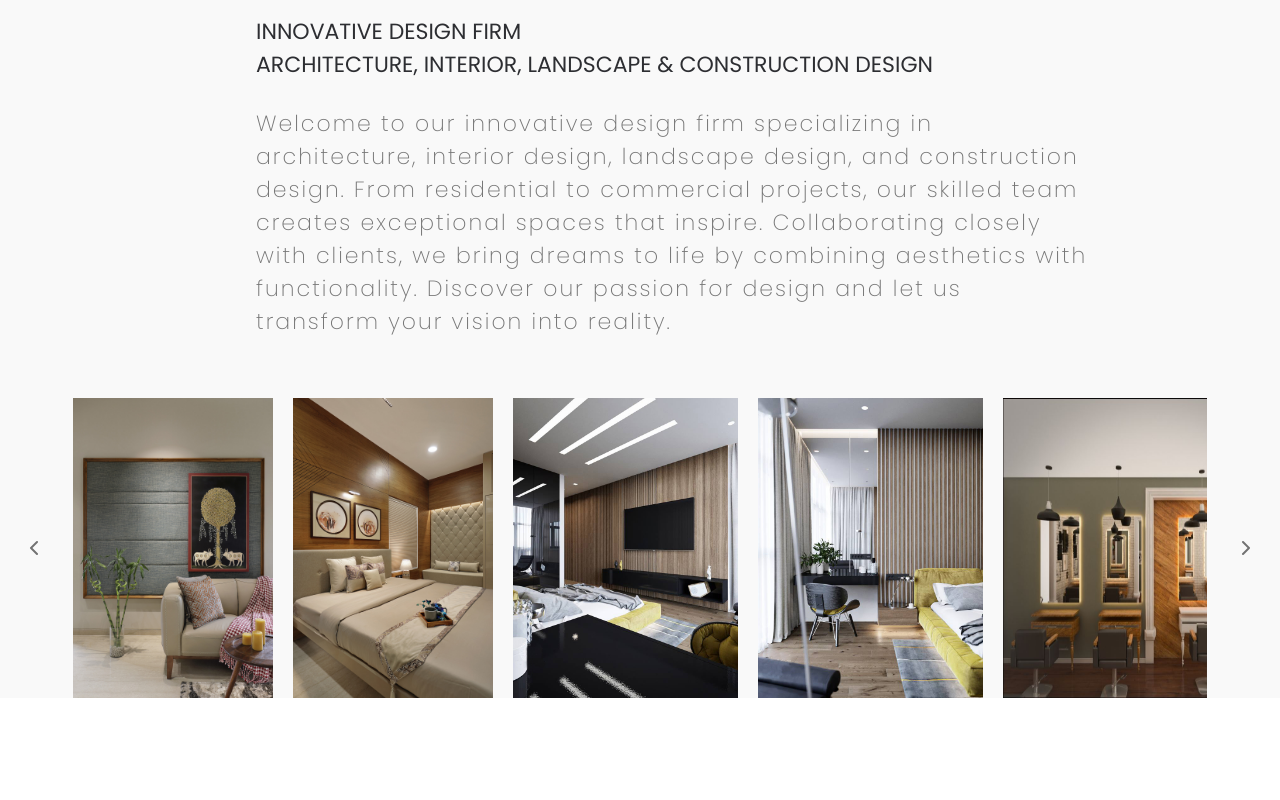
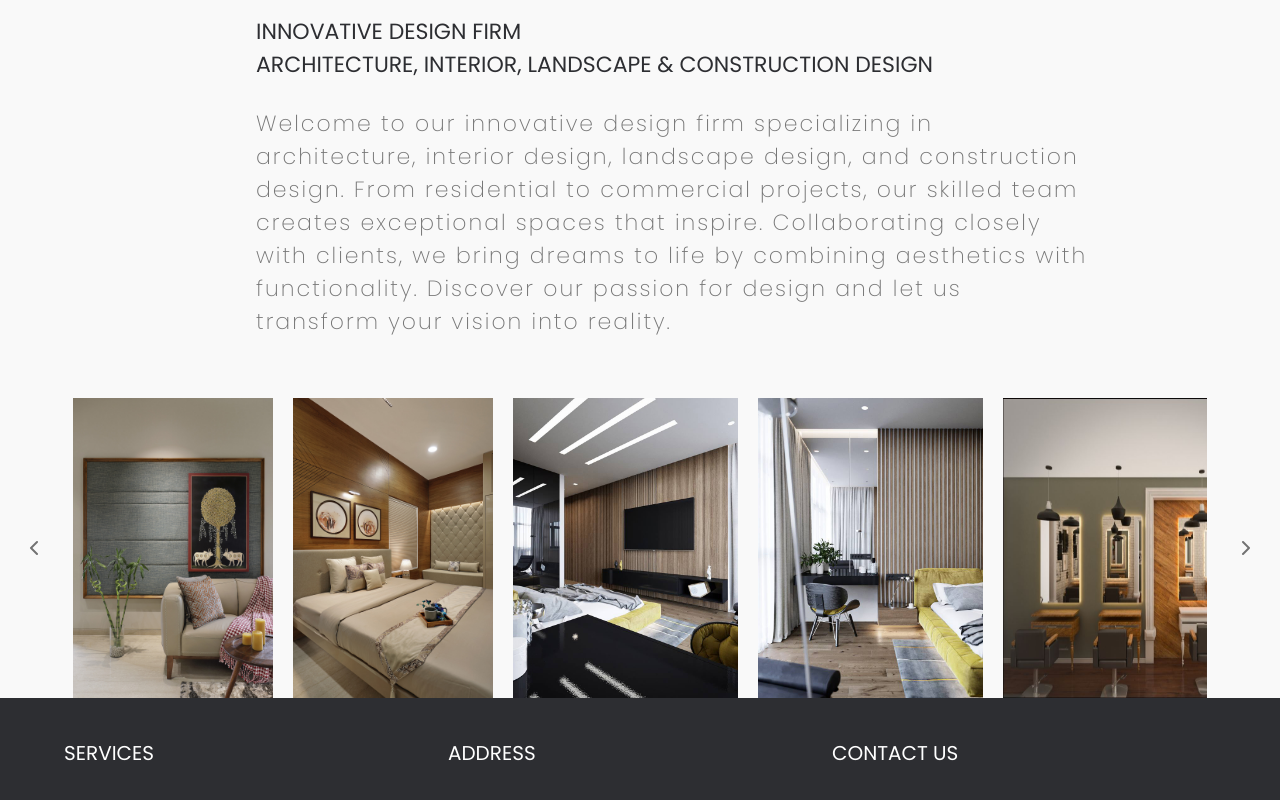
Before and after one commit to GrowthVVork/aov-studios, a React (Create React App) app: page / in a window 1280 px wide. Shown: the part 979-1779 px from the top of the page. Before the commit the page ends 1677 px from the top, so only its background shows below. Built offline with nearby package versions, Linux system fonts and the light colour scheme.

Commit message:
FIX: add Footer in App

```diff
--- a/src/App.jsx
+++ b/src/App.jsx
@@ -1,6 +1,6 @@
 import React from "react";
 // import { Header, Hero, About, Services, Portfolio, Footer } from "./sections";
-import { AboutUs, Header, HeroImage } from "./components";
+import { AboutUs, Footer, Header, HeroImage } from "./components";
 
 const App = () => {
   // return (
@@ -27,7 +27,8 @@ const App = () => {
     <>
       <Header />
       <HeroImage />
-      <AboutUs/>
+      <AboutUs />
+      <Footer />
     </>
   );
 };
```
